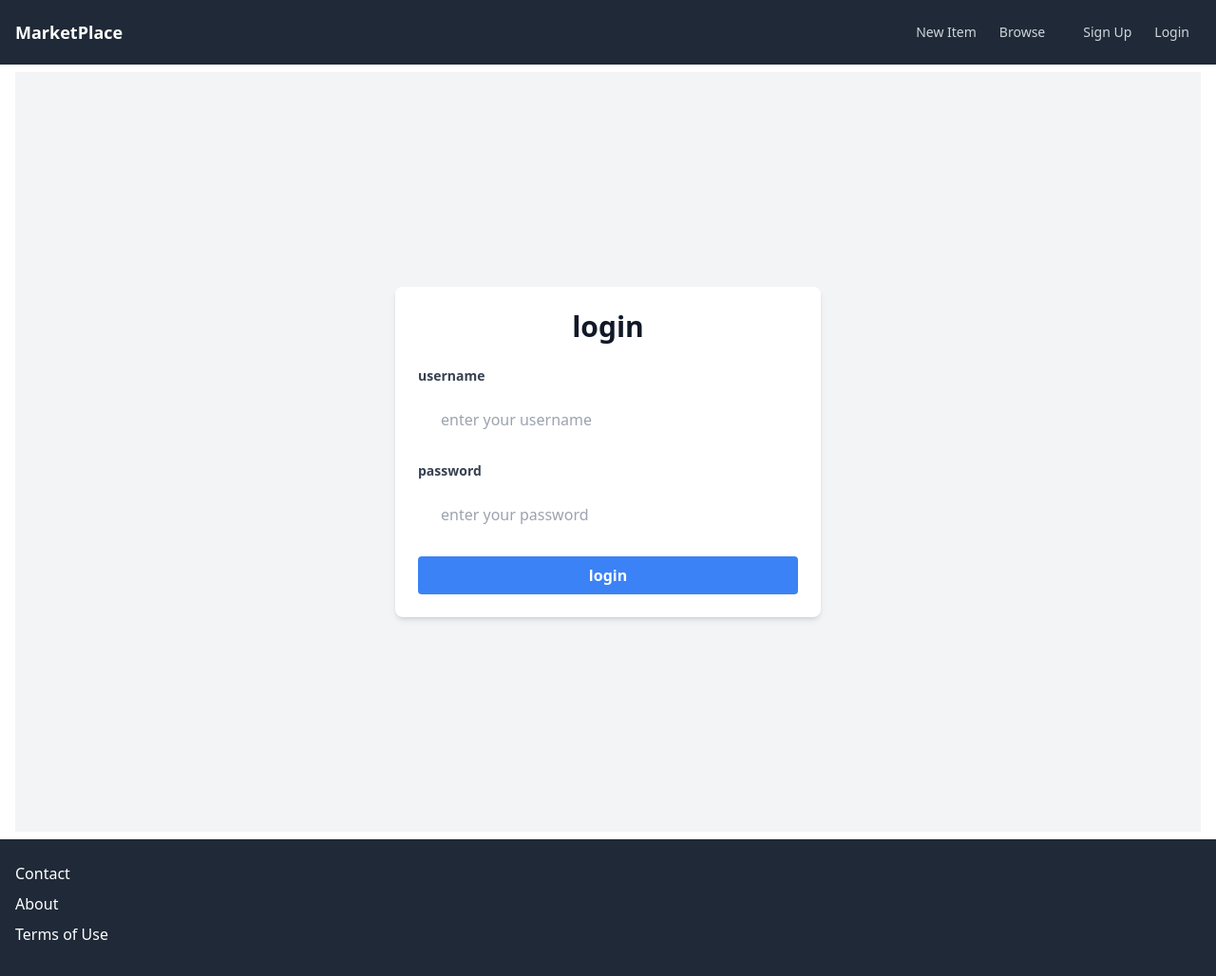
After one commit to SOverFLow/marketplaceDjango, a Django app: a page that uses marketplace/main/templates/main/base.html in a window 1280 px wide. The commit adds this page. Shown: the whole page at 95% size. Run offline with Django 5.2, Linux system fonts and the light colour scheme; some libraries are stand-ins or nearby versions.

Commit message:
add item

```diff
--- /dev/null
+++ b/marketplace/item/forms.py
@@ -0,0 +1,29 @@
+from django import forms
+from .models import Item
+
+CLASS_TAILWIND = 'w-full px-4 py-6 rounded-xl border'
+
+class NewItemForm(forms.ModelForm):
+    class Meta:
+        model = Item
+        fields = ('category', 'name', 'description', 'price', 'image',)
+        widgets = {
+            'category' : forms.Select(attrs={
+                'class' : CLASS_TAILWIND
+            }),
+            'name' : forms.TextInput(attrs={
+                'class' : CLASS_TAILWIND
+            }),
+            'description' : forms.Textarea(attrs={
+                'class' : CLASS_TAILWIND
+            }),
+            'price' : forms.TextInput(attrs={
+                'class' : CLASS_TAILWIND
+            }),
+            'image' : forms.FileInput(attrs={
+                'class' : CLASS_TAILWIND
+            }),
+
+
+
+        }
--- a/marketplace/item/models.py
+++ b/marketplace/item/models.py
@@ -17,7 +17,7 @@ class Item(models.Model):
     description = models.TextField(blank=True, null=True)
     price = models.FloatField()
     is_sold = models.BooleanField(default=False)
-    created_at = models.DateTimeField(auto_now_add=False)
+    created_at = models.DateTimeField(auto_now_add=True)
     image = models.ImageField(upload_to="items_images", blank=True, null=True)
     created_by = models.ForeignKey(User, related_name="items", on_delete=models.CASCADE)
     category = models.ForeignKey(Category, related_name="items", on_delete=models.CASCADE)
--- a/marketplace/item/urls.py
+++ b/marketplace/item/urls.py
@@ -4,5 +4,6 @@ from . import views
 app_name = 'item'
 
 urlpatterns = [
+    path('new/',views.new, name='new'),
     path('<int:pk>/',views.detail, name='detail')
 ]
--- a/marketplace/main/forms.py
+++ b/marketplace/main/forms.py
@@ -1,6 +1,23 @@
 from django import forms
-from django.contrib.auth.forms import UserCreationForm
+from django.contrib.auth.forms import UserCreationForm, AuthenticationForm
 from django.contrib.auth.models import User
+
+
+
+
+
+class LoginForm(AuthenticationForm):
+
+    username = forms.CharField(widget=forms.TextInput(attrs={
+        'placeholder' : 'enter your username',
+        'class' : 'w-full py-4 px-6 rounded-xl'
+    }))
+
+    password = forms.CharField(widget=forms.PasswordInput(attrs={
+        'placeholder' : 'enter your password',
+        'class' : 'w-full py-4 px-6 rounded-xl'
+    }))
+
 
 class SignupForm(UserCreationForm):
     class Meta:
--- a/marketplace/main/templates/main/base.html
+++ b/marketplace/main/templates/main/base.html
@@ -21,10 +21,18 @@
             <a href="{% url "main:index" %}"><div class="text-white font-semibold text-lg">MarketPlace</div></a>
 
             <div class="flex items-center">
-                <a href="#" class="text-gray-300 hover:text-white px-3 py-2 rounded-md text-sm font-medium">New Item</a>
+                <a href="{% url "item:new" %}" class="text-gray-300 hover:text-white px-3 py-2 rounded-md text-sm font-medium">New Item</a>
                 <a href="#" class="text-gray-300 hover:text-white px-3 py-2 rounded-md text-sm font-medium">Browse</a>
-                <a href="{% url "main:signup" %}" class="text-gray-300 hover:bg-gray-700 hover:text-white px-3 py-2 rounded-md text-sm font-medium ml-4">Sign Up</a>
-                <a href="#" class="text-gray-300 hover:bg-gray-700 hover:text-white px-3 py-2 rounded-md text-sm font-medium">Login</a>
+
+
+                {% if request.user.is_authenticated %}
+
+                    <a href="{% url "main:signup" %}" class="text-gray-300 hover:bg-gray-700 hover:text-white px-3 py-2 rounded-md text-sm font-medium ml-4">Inbox</a>
+                    <a href="{% url "main:login" %}" class="text-gray-300 hover:bg-gray-700 hover:text-white px-3 py-2 rounded-md text-sm font-medium">Dachboard</a>
+                {% else %}
+                        <a href="{% url "main:signup" %}" class="text-gray-300 hover:bg-gray-700 hover:text-white px-3 py-2 rounded-md text-sm font-medium ml-4">Sign Up</a>
+                        <a href="{% url "main:login" %}" class="text-gray-300 hover:bg-gray-700 hover:text-white px-3 py-2 rounded-md text-sm font-medium">Login</a>
+                {% endif %}
             </div>
         </div>
     </nav>
--- /dev/null
+++ b/marketplace/main/templates/main/login.html
@@ -0,0 +1,46 @@
+
+{% extends "main/base.html" %}
+
+{% block title %}login{% endblock title %}
+
+
+{% block content %}
+
+<div class="bg-gray-100 flex items-center justify-center h-screen">
+    <div class="max-w-md w-full bg-white rounded-lg shadow-md p-6">
+        <h2 class="text-center text-3xl font-extrabold text-gray-900 mb-6">login</h2>
+        <form action="." method="POST">
+        {% csrf_token %}
+
+        <div class="mb-4">
+            <label class="block text-gray-700 text-sm font-bold mb-2" for="email">username</label>
+        {{form.username}}
+        </div>
+
+
+        <div class="mb-4">
+            <label class="block text-gray-700 text-sm font-bold mb-2" for="email">password</label>
+        {{form.password}}
+        </div>
+
+
+
+{% if form.errors or form.non_field_errors %}
+<div class="bg-red-100 rounded-xl mb-3 p-6">
+   {% for field in  form %}
+   {{field.errors}}
+   {% endfor %}
+   {{ form.non_field_errors}}
+</div>
+{% endif %}
+
+            <div class="flex items-center justify-between">
+                <button type="submit" class="bg-blue-500 hover:bg-blue-700 text-white font-bold py-2 px-4 rounded focus:outline-none focus:shadow-outline w-full">login</button>
+            </div>
+        </form>
+    </div>
+</div>
+
+
+
+{% endblock content %}
--- a/marketplace/main/urls.py
+++ b/marketplace/main/urls.py
@@ -1,10 +1,13 @@
 from django.urls import path
 from . import views
+from django.contrib.auth import views as auth_views
+from .forms import LoginForm
 
 app_name = 'main'
 
 urlpatterns = [
     path('',views.index, name='index'),
     path('contact/',views.contact, name='contact'),
-    path('signup/',views.signup, name='signup')
+    path('signup/',views.signup, name='signup'),
+    path('login/',auth_views.LoginView.as_view(template_name='main/login.html',authentication_form=LoginForm), name='login'),
 ]
--- a/marketplace/main/views.py
+++ b/marketplace/main/views.py
@@ -22,7 +22,7 @@ def signup(request):
         form = SignupForm(request.POST)
         if form.is_valid():
             form.save()
-        # return redirect('/login')
+        return redirect('/login')
     else:
         form = SignupForm()
     return render(request, 'main/signup.html', {'form':form})
--- a/marketplace/marketplace/settings.py
+++ b/marketplace/marketplace/settings.py
@@ -122,6 +122,11 @@ STATIC_URL = 'static/'
 MEDIA_URL = 'media/'
 MEDIA_ROOT = BASE_DIR / 'media'
 
+
+LOGIN_URL = '/login/'
+LOGIN_REDIRECT_URL = '/'
+LOGOUT_REDIRECT_URL = '/'
+
 # Default primary key field type
 # https://docs.djangoproject.com/en/5.0/ref/settings/#default-auto-field
 
```
Also changed, not shown: marketplace/item/templates/item/form.html (added, +42 -0 lines), marketplace/item/views.py (+21 -2 lines), marketplace/db.sqlite3, marketplace/media/items_images/1420255033.jpg (added), marketplace/media/items_images/1420255033_T5DzRpc.jpg (added), marketplace/media/items_images/_57_9.jpg (added), marketplace/media/items_images/rolexsub.png (added), marketplace/media/items_images/rolexsub2.png (added), 1 other file.
